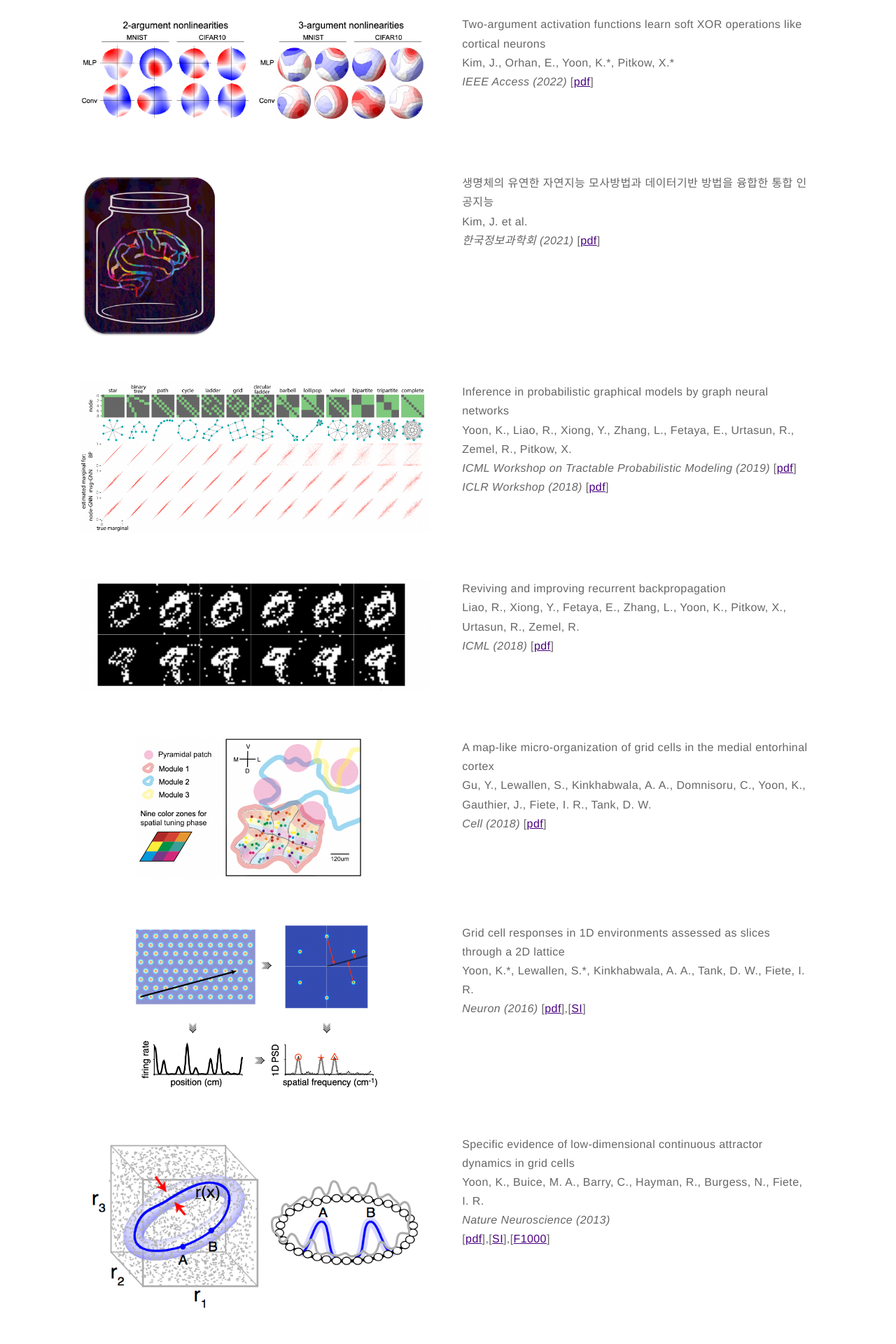
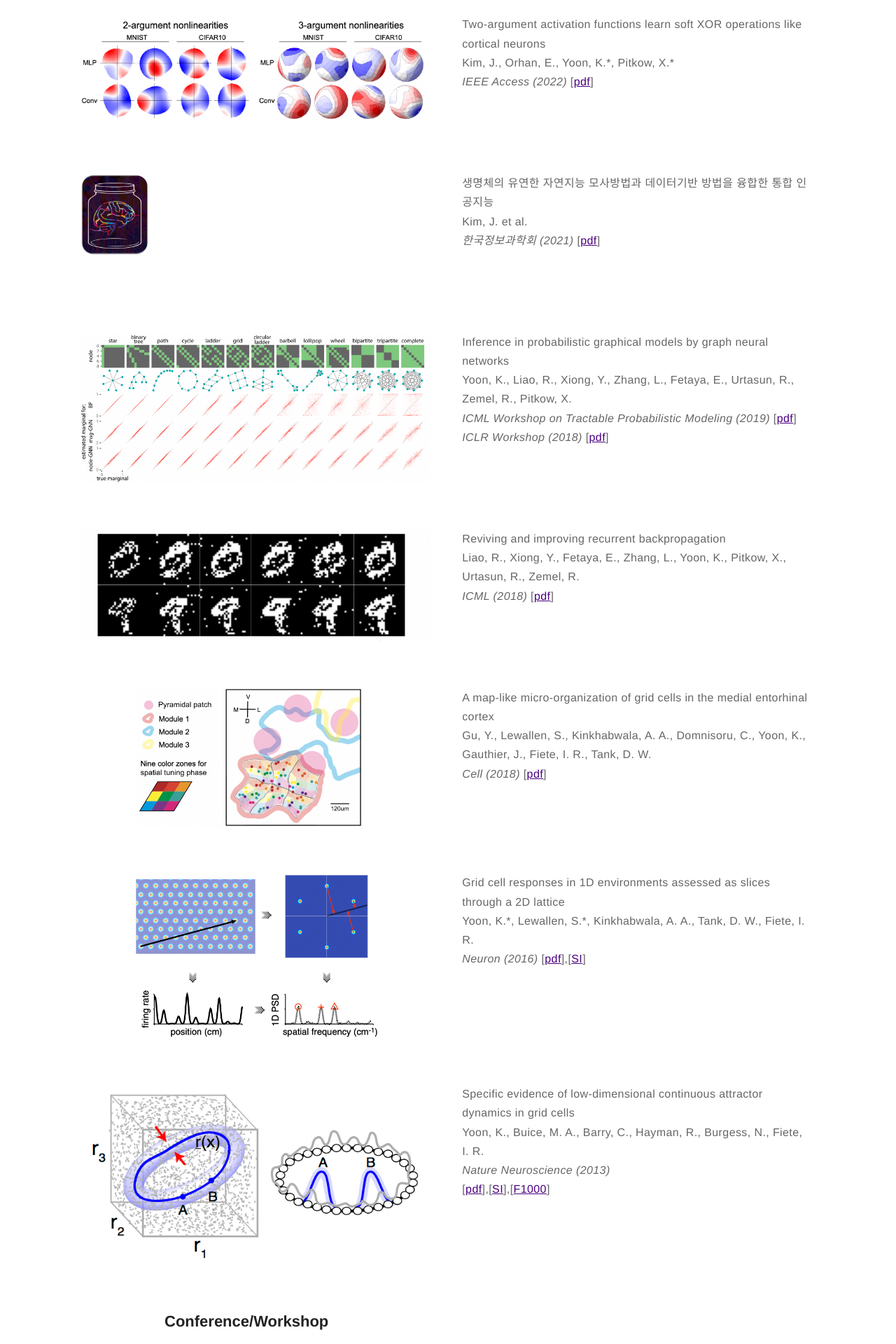
Before and after one commit to kijungyoon/kijungyoon.github.io, a Jekyll site: the page built from papers.md, in a window 1280 px wide. Shown: the part 1553-3473 px from the top of the page at 70% size. Built offline with Jekyll 4.4.1, drawn with Linux system fonts in a browser that asks for light colours.

Commit message:
Update papers.md

```diff
--- a/papers.md
+++ b/papers.md
@@ -75,7 +75,7 @@
 
 <div class="side-by-side">
     <div class="toleft">
-        <img class="image" src="https://kijungyoon.github.io/assets/images/brain.png" alt="Alt Text" width="200">
+        <img class="image" src="https://kijungyoon.github.io/assets/images/brain.png" alt="Alt Text" width="100">
     </div>
 
     <div class="toright">
```
